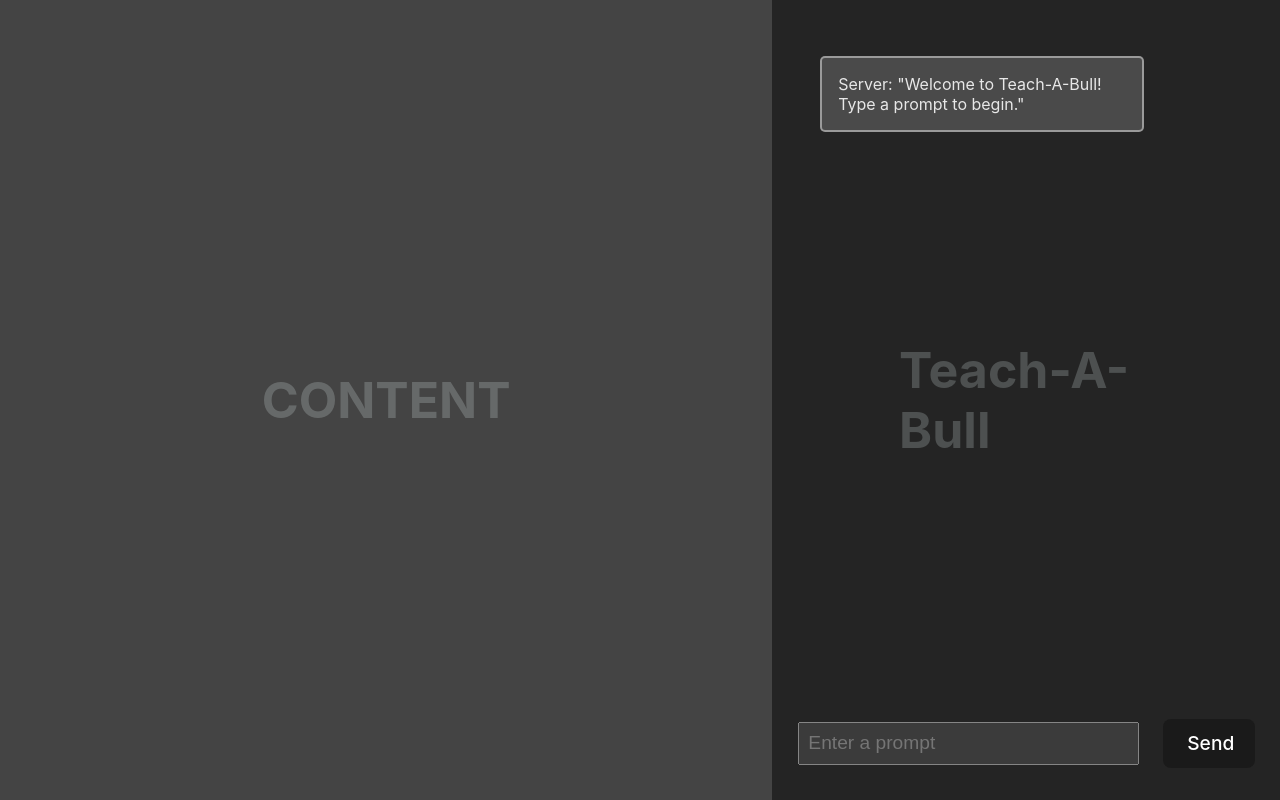
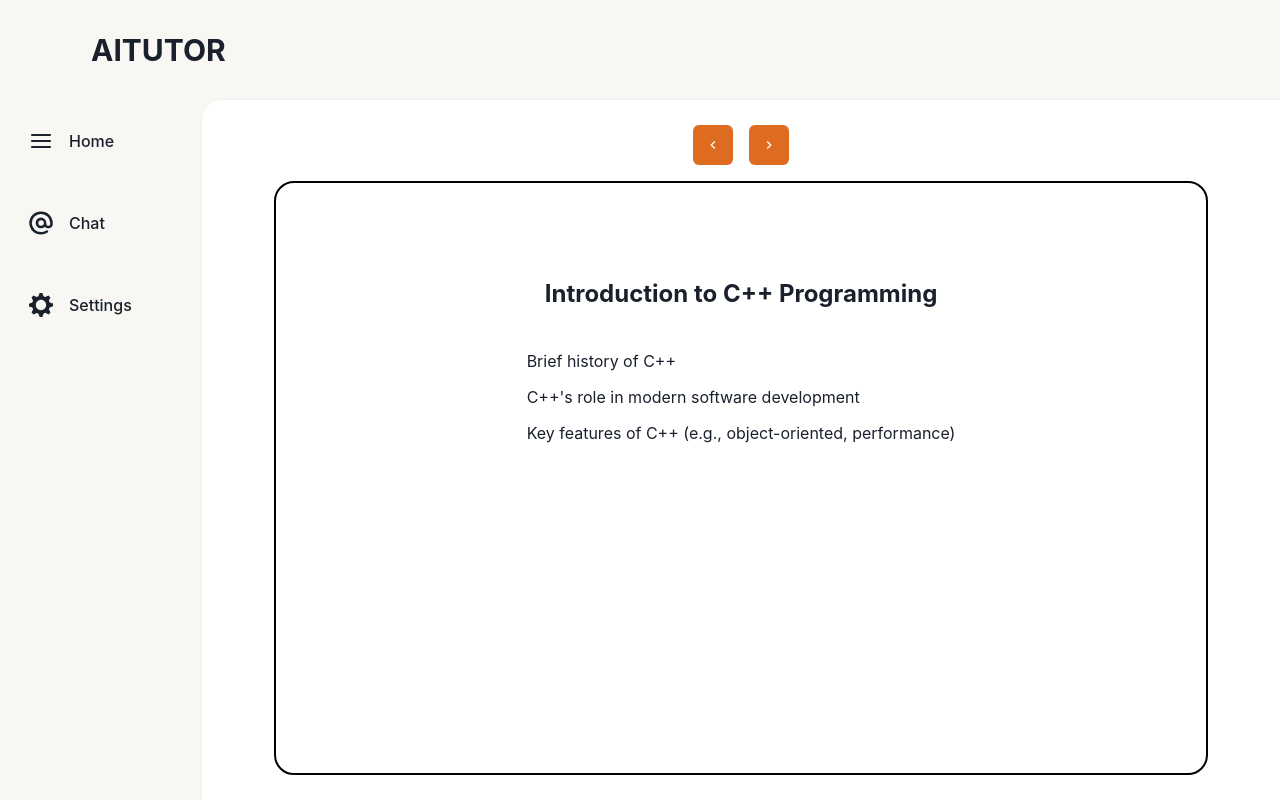
Before and after one commit to USF-IEEE/AITutor-Frontend, a React (Vite) app: page /slides in a window 1280 px wide. Built offline with nearby package versions, Linux system fonts and the light colour scheme.

Commit message:
preliminary layout page, working on dark mode toggle

```diff
--- a/src/App.css
+++ b/src/App.css
@@ -8,7 +8,6 @@
 	width: 100vw;
 	height: 100vh;
 	flex-flow: row nowrap;
-  overflow-y: scroll ;
 }
 
 .logo {
--- /dev/null
+++ b/src/components/Layout/Layout.tsx
@@ -0,0 +1,84 @@
+import { Box, Flex, Grid, Heading, Text } from '@chakra-ui/react';
+import { AtSignIcon, SettingsIcon, HamburgerIcon } from '@chakra-ui/icons';
+
+interface LayoutProps {
+	children: React.ReactNode;
+}
+
+interface SidebarItemProps {
+	text: string;
+	icon: React.ReactNode;
+	onClick: () => void;
+}
+
+const Layout = ({ children }: LayoutProps) => {
+	const SidebarItem = ({ text, icon, onClick }: SidebarItemProps) => {
+		return (
+			<Box as="button" onClick={onClick} w="100%" padding="12px">
+				<Flex align="center" p="4" role="group" cursor="pointer">
+					{icon}
+					<Text>{text}</Text>
+				</Flex>
+			</Box>
+		);
+	};
+	const barHeight = '100px';
+	return (
+		<Box
+			width="100vw"
+			h="100vh"
+			backgroundColor={'#f8f7f3'}
+			overflow={'hidden'}
+		>
+			<Flex
+				width={'100%'}
+				height={barHeight}
+				padding="16px"
+				alignItems="center"
+			>
+				<Heading
+					fontSize="3xl"
+					textTransform={'uppercase'}
+					marginLeft={'2.5em'}
+				>
+					AITutor
+				</Heading>
+			</Flex>
+
+			<Grid gridTemplateColumns={'1.5fr 8fr'} h={`calc(100vh - ${barHeight})`}>
+				<Flex flexDir={'column'} alignItems={'center'}>
+					<SidebarItem
+						text={'Home'}
+						icon={<HamburgerIcon mr="4" boxSize="6" />}
+						onClick={console.log('home')}
+					/>
+					<SidebarItem
+						text={'Chat'}
+						icon={<AtSignIcon mr="4" boxSize="6" />}
+						onClick={console.log('chat')}
+					/>
+					<SidebarItem
+						text={'Settings'}
+						icon={<SettingsIcon mr="4" boxSize="6" />}
+						onClick={console.log('settings')}
+					/>
+				</Flex>
+				<Flex
+					bgColor="#ffffff"
+					borderTopLeftRadius="20px"
+					padding="20px"
+					height={'100%'}
+					boxShadow="2px 2px 4px rgba(0, 0, 0, 0.2)"
+					overflowY="scroll"
+					alignItems={'center'}
+					justifyContent={'center'}
+					flexDir={'column'}
+				>
+					{children}
+				</Flex>
+			</Grid>
+		</Box>
+	);
+};
+
+export default Layout;
--- /dev/null
+++ b/src/components/Layout/Slides.tsx
@@ -0,0 +1,29 @@
+import { Box, Flex, List, ListItem, Text } from '@chakra-ui/react';
+
+interface SlideProps {
+	title: string;
+	content: string[];
+}
+
+const Slides = ({ title, content }: SlideProps) => {
+	return (
+		<Box padding="10%">
+			<Flex direction="column" alignItems="center">
+				<Box fontSize="2xl" fontWeight="bold">
+					<Text>{title}</Text>
+				</Box>
+				<List spacing={3} padding="5%">
+					{content.map((item) => {
+						return (
+							<ListItem>
+								<Text>{item}</Text>
+							</ListItem>
+						);
+					})}
+				</List>
+			</Flex>
+		</Box>
+	);
+};
+
+export default Slides;
--- a/src/main.tsx
+++ b/src/main.tsx
@@ -1,10 +1,26 @@
-import React from 'react'
-import ReactDOM from 'react-dom/client'
-import App from './App.tsx'
-import './index.css'
+import React from 'react';
+import ReactDOM from 'react-dom/client';
+import App from './App.tsx';
+import SlidesPage from './pages/SlidesPage.tsx';
+import { ChakraProvider } from '@chakra-ui/react';
+import { createBrowserRouter, RouterProvider } from 'react-router-dom';
+import './index.css';
+
+const router = createBrowserRouter([
+	{
+		path: '/',
+		element: <App />,
+	},
+	{
+		path: '/slides',
+		element: <SlidesPage />,
+	},
+]);
 
 ReactDOM.createRoot(document.getElementById('root')!).render(
-  <React.StrictMode>
-    <App />
-  </React.StrictMode>,
-)
+	<React.StrictMode>
+		<ChakraProvider>
+			<RouterProvider router={router} />
+		</ChakraProvider>
+	</React.StrictMode>
+);
--- /dev/null
+++ b/src/pages/SlidesPage.tsx
@@ -0,0 +1,126 @@
+import { useState } from 'react';
+import { Box, IconButton, Spacer, HStack } from '@chakra-ui/react';
+import Slides from '../components/Layout/Slides';
+import Layout from '../components/Layout/Layout';
+
+import { ChevronRightIcon, ChevronLeftIcon } from '@chakra-ui/icons';
+
+const dummyContent = [
+	{
+		title: 'Introduction to C++ Programming',
+		content: [
+			'Brief history of C++',
+			"C++'s role in modern software development",
+			'Key features of C++ (e.g., object-oriented, performance)',
+		],
+	},
+	{
+		title: 'C++ Basic Syntax',
+		content: [
+			'Structure of a simple C++ program',
+			'Explanation of `#include`, `int main()`, and basic input/output',
+			'"Hello World" program',
+		],
+	},
+	{
+		title: 'Variables and Data Types in C++',
+		content: [
+			'Explanation of variables and data types (int, char, float, double, bool)',
+			'Examples of variable declarations and assignments',
+		],
+	},
+	{
+		title: 'Control Structures in C++',
+		content: [
+			'Explanation of `if`, `else`, `while`, `for`, and `switch` statements',
+			'Code examples for each control structure',
+		],
+	},
+	{
+		title: 'Functions in C++',
+		content: [
+			'Definition and purpose of functions',
+			'Syntax for defining and calling functions',
+			'Example of a simple function',
+		],
+	},
+	{
+		title: 'Introduction to Object-Oriented Programming in C++',
+		content: [
+			'Concepts of classes and objects',
+			'How to define a class and create objects',
+			'Example of a simple class',
+		],
+	},
+	{
+		title: 'Pointers and Memory Management in C++',
+		content: [
+			'Explanation of pointers and references',
+			'Dynamic memory allocation (`new` and `delete`)',
+			'Example code for pointer usage',
+		],
+	},
+	{
+		title: 'Standard Template Library (STL) in C++',
+		content: [
+			'Overview of STL components (Containers, Iterators, Algorithms)',
+			'Examples using `vector`, `map`, and algorithms like `sort`',
+		],
+	},
+	{
+		title: 'Best Practices and Debugging in C++',
+		content: [
+			'Coding standards and best practices (naming conventions, comment usage)',
+			'Introduction to debugging techniques and tools',
+		],
+	},
+	{
+		title: 'Conclusion and Further Learning',
+		content: [
+			'Recap of key points covered',
+			'Recommendations for further study (books, online courses, forums)',
+		],
+	},
+];
+
+const SlidesPage = () => {
+	const [slide, setSlide] = useState(0);
+	return (
+		<Layout>
+			<HStack marginBottom="16px">
+				<IconButton
+					icon={<ChevronLeftIcon />}
+					colorScheme="orange"
+					aria-label="left-nav"
+					onClick={() => setSlide(slide == 0 ? 0 : slide - 1)}
+				/>
+				<Spacer />
+				<IconButton
+					icon={<ChevronRightIcon />}
+					aria-label="right-nav"
+					colorScheme="orange"
+					onClick={() =>
+						setSlide(
+							slide == dummyContent.length - 1
+								? dummyContent.length - 1
+								: slide + 1
+						)
+					}
+				/>
+			</HStack>
+			<Box
+				width={'90%'}
+				height={'90%'}
+				border="2px solid black"
+				borderRadius={'20px'}
+			>
+				<Slides
+					title={dummyContent[slide].title}
+					content={dummyContent[slide].content}
+				/>
+			</Box>
+		</Layout>
+	);
+};
+
+export default SlidesPage;
```
Also changed, not shown: package.json (+10 -1 lines), 1 other file (tests, documents, lock files or other folders). Lines whose indentation alone changed are shown as unchanged.
